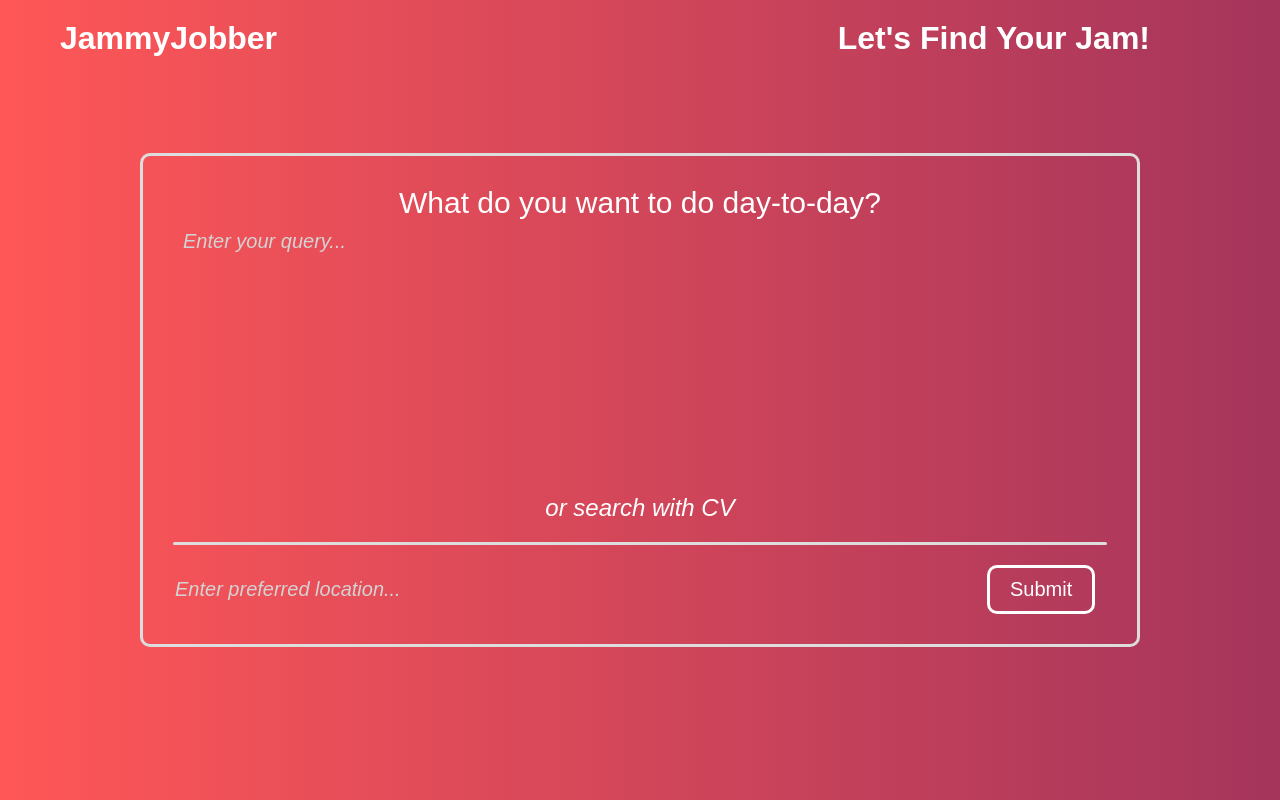
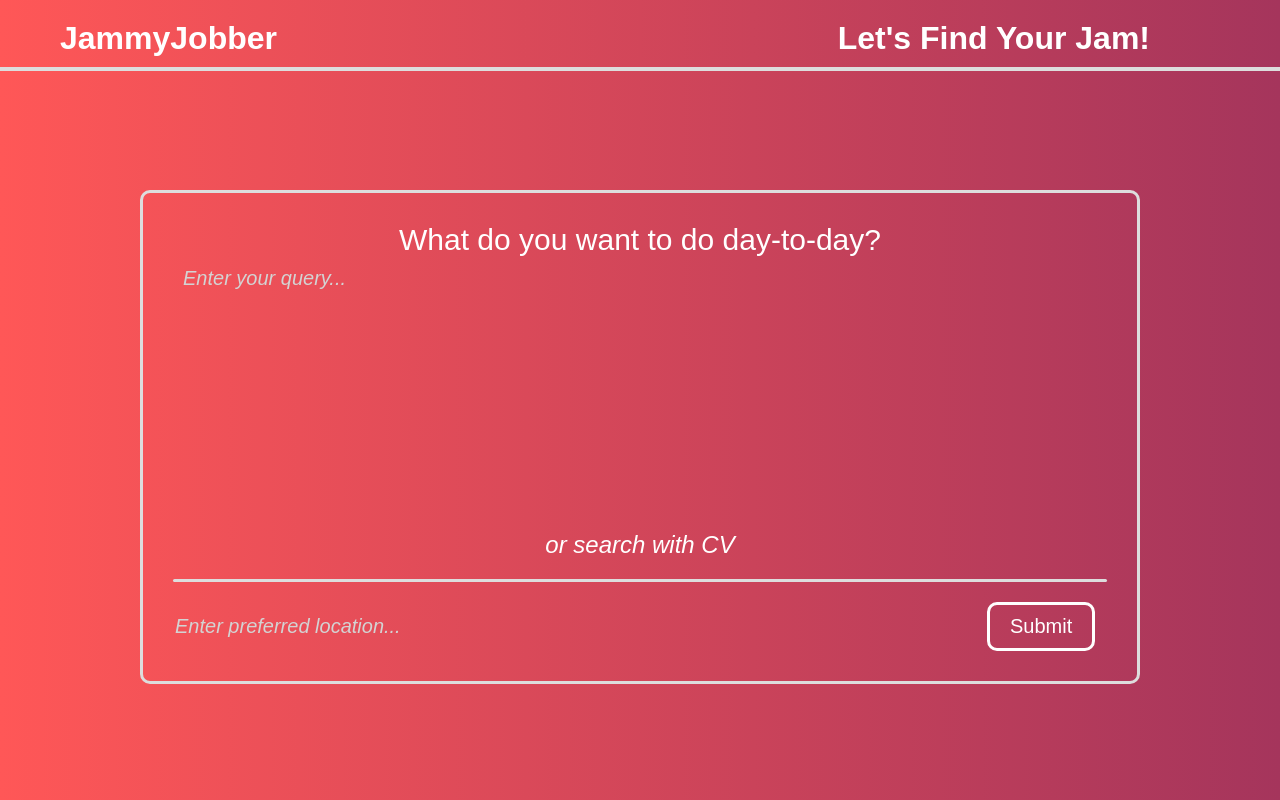
Before and after one commit to Manavjain1104/jammyjobber, a Django app: page / in a window 1280 px wide. Run offline with Django 4.2, Linux system fonts and the light colour scheme; some web fonts are replaced.

Commit message:
Add secret link and fix the header

```diff
--- a/pages/static/css/new_design.css
+++ b/pages/static/css/new_design.css
@@ -86,16 +86,8 @@ input[type="text"]::placeholder {
   color: #ff5757; /* Change text color on hover */
 }
 
-/* .header {
-  text-align: left;
-  max-width: 2000px;
-  margin-bottom: 20px;
-  display: flex;
-  justify-content: space-between;
-} */
-
 .header {
-  position: absolute;;
+  position: fixed;
   z-index: 1000; /* A high value to ensure it's above other elements */
   width: 100%; /* Ensures the header spans the full width of the viewport */
   top: 0; /* Aligns the header at the top of the viewport */
@@ -103,7 +95,10 @@ input[type="text"]::placeholder {
   display: flex; /* This will lay out its children in a row */
   justify-content: space-between; /* This will put space between the header-left and header-right */
   align-items: center; /* This will vertically center the header-left and header-right */
-  margin-top: 20px; /* Add margin to the top of the header */
+  padding-bottom: 10px;
+  padding-top: 20px;
+  background: linear-gradient(to right, #ff5757, #a5355c);
+  border-bottom: 4px solid #ddd;
 }
 
 .header-left {
@@ -161,11 +156,10 @@ h2 {
 /* HOME SEARCH */
 .main {
   max-width: 1000px;
-  position: fixed;
-  top: 50%;
-  right: 50%;
-  transform: translate(50%, -50%);
+  margin: 150px auto 20px;
+
   width: 90%; /* Set a default width */
+  padding-top: 20px;
 }
 
 .search-box {
--- a/pages/static/js/job_listing.js
+++ b/pages/static/js/job_listing.js
@@ -77,15 +77,8 @@ document.addEventListener("DOMContentLoaded", function() {
 
   cvLabel.addEventListener("click", function() {
       idPdf.style.display = "block";
+      idPdf.style.justifyContent = "center";
       cvLabel.style.display = "none";
-  });
-
-  // Prevent the main form from being submitted when the CV upload form is submitted
-  cvForm.addEventListener("submit", function(event) {
-      event.preventDefault();
-      // Your CV upload logic here...
-      // Once the CV is uploaded, you can optionally show a success message
-      alert("CV uploaded successfully!");
   });
 });
 
--- a/pages/templates/pages/home_search.html
+++ b/pages/templates/pages/home_search.html
@@ -21,7 +21,7 @@
               <h1>Let's Find Your Jam!</h1>
             </div>
         </header>
-        <div class="divider"></div>
+
         <main class="main">
           <div class="search-box">
             <div class="text-rotation">
@@ -33,19 +33,19 @@
               <textarea name="query" placeholder="Enter your query..." rows="10"></textarea>
 
               <div class="add-cv" style="margin-bottom: 20px;">
-                <input type="file" name="pdf" style="display: none; align-items: center;" required id="id_pdf">
+                <input type="file" name="pdf" style="display: none; justify-content: center; " id="id_pdf">
                 <label id="cvLabel" for="id_pdf" style="cursor: pointer; font-style: italic; font-size: 24px;">or search with CV</label>
               </div>
 
               <div class="divider-container"></div>
-              <header class="lower">
+              <div class="lower">
                   <div class="lower-left">
                       <input type="text" name="location_query" placeholder="Enter preferred location...">
                   </div>
                   <div class="lower-right">
                       <button type="submit">Submit</button>
                   </div>
-              </header>
+                </div>
             </form>
           </div>
 
--- a/pages/templates/pages/results_page.html
+++ b/pages/templates/pages/results_page.html
@@ -28,7 +28,7 @@
                 {% for title, job_listings in job_titles.items %}
                     <li>
                         <!-- The button is immediately followed by the ul element -->
-                        <button class="title-btn" style="width: 95%; margin-bottom: 1px;" onclick="toggleJobListings('{{ title|slugify }}')">{{ title }}</button>
+                        <button class="title-btn" style="width: 95%; margin-bottom: 5px;" onclick="toggleJobListings('{{ title|slugify }}')">{{ title }}</button>
                         <ul class="job-listings" style="display: none;">
                             {% for job in job_listings %}
                                 <li class="job-listing">
@@ -40,8 +40,8 @@
                     </li>
                 {% endfor %}
                 <li>
-                <button class="title-btn" style="width: 95%; margin-bottom: 1px;" onclick="toggleJobListingsAll()">All</button>
-                <button class="title-btn" style="width: 95%; margin-bottom: 1px;" onclick="window.location.href = '/'">Go to Search Page</button>
+                <button class="title-btn" style="width: 95%; margin-bottom: 30px;" onclick="toggleJobListingsAll()">All</button>
+                <button class="func-title-btn" style="width: 95%; margin-bottom: 5px;" onclick="window.location.href = '/'">Go to Search Page</button>
                 </li>
             </ul>
         </div>
--- a/pages/views.py
+++ b/pages/views.py
@@ -10,6 +10,9 @@ import statistics
 from django.urls import reverse
 from urllib.parse import urlencode
 from itertools import chain
+
+SURPRISE_VIDEO = "https://www.youtube.com/watch?v=8Seuzk3-HrI"
+SURPRISE_QUERY = "cherri cherri lady"
 
 # Create your views here.
 
@@ -30,7 +33,6 @@ def home_page_view(request):
 
     if 'pdf' in request.FILES:
         form = CVForm(request.POST, request.FILES)
-        print("herewkjafksjnf")
         if form.is_valid():
             instance = form.save()
             text = extract_text(instance.pdf.path)
@@ -48,6 +50,10 @@ def home_page_view(request):
     print("Home page gets this information -----------")
     print(data_to_pass["query"])
     print(data_to_pass["location_query"])
+
+    if query.lower().strip('"') == SURPRISE_QUERY:
+        # Redirect to YouTube link for "cherri cherri lady"
+        return redirect(SURPRISE_VIDEO)
 
     # Construct URL with parameters
     url = reverse('loading_page') + '?' + urlencode(data_to_pass)
```
Also changed, not shown: db.sqlite3.
